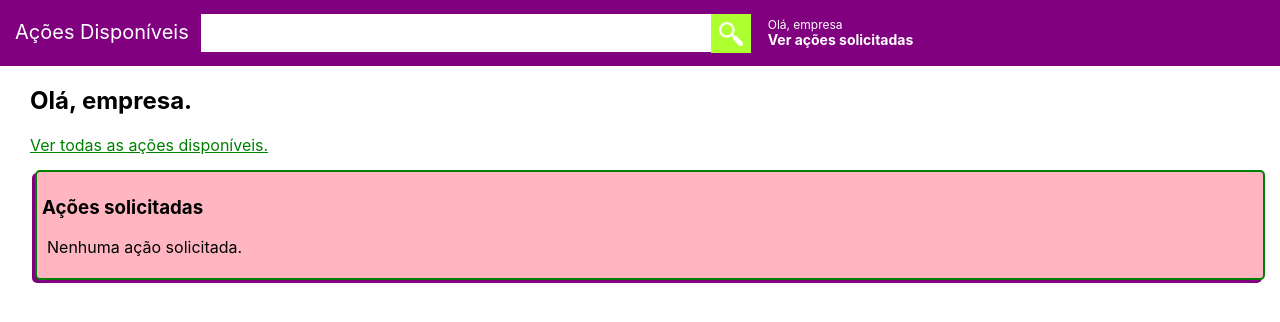
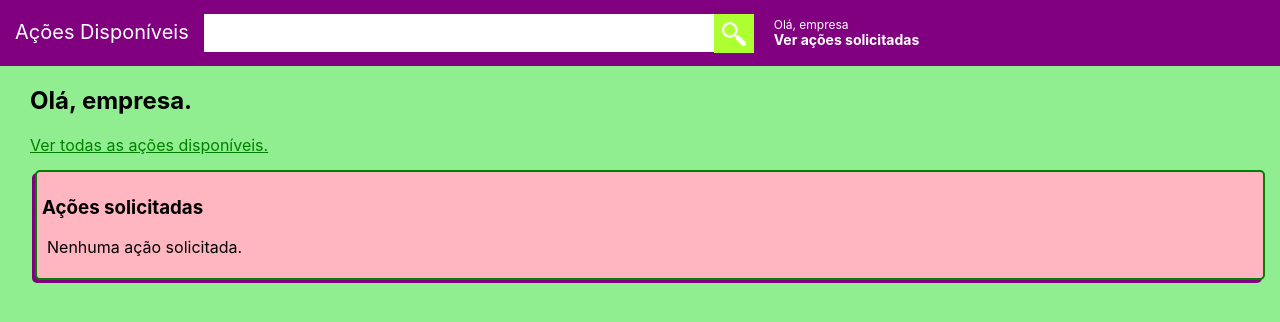
Before and after one commit to pedroqueiroga/moodar-selecao, a React (Create React App) app: page /profile in a window 1280 px wide. Shown: the top 322 px of the page. Built offline with nearby package versions, Linux system fonts and the light colour scheme.

Commit message:
Beautiful background

```diff
--- a/src/components/Nav/Nav.module.css
+++ b/src/components/Nav/Nav.module.css
@@ -34,12 +34,11 @@
 }
 
 .searchItem {
-    border: 2px solid transparent;
-    margin: 2px 5px 2px 0!important;
+    margin: 2px 10px 2px 5px!important;
 }
 
 .searchItem:focus-within {
-    border: 2px solid greenyellow;
+    outline: 3px solid greenyellow;
 }
 
 .profile {
--- a/src/index.css
+++ b/src/index.css
@@ -6,6 +6,7 @@ body {
     -webkit-font-smoothing: antialiased;
     -moz-osx-font-smoothing: grayscale;
     min-width: 800px;
+    background-color: lightgreen;
 }
 
 code {
```
